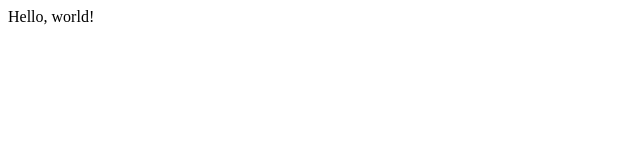
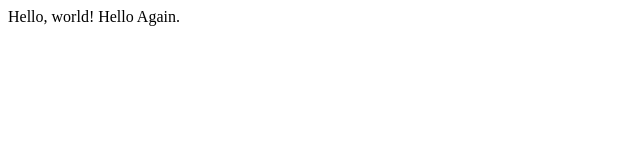
Before and after one commit to incmak/lecture0, a plain HTML site: page index.html in a window 1280 px wide. Shown: the whole page, without its empty margins (0-640 px from the left). Drawn offline with Linux system fonts and the light colour scheme.

Commit message:
Update index.html

```diff
--- a/index.html
+++ b/index.html
@@ -4,6 +4,6 @@
         <title>My Webpage</title>
     </head>
     <body>
-        Hello, world!
+        Hello, world! Hello Again.
     </body>
 </html>
```
